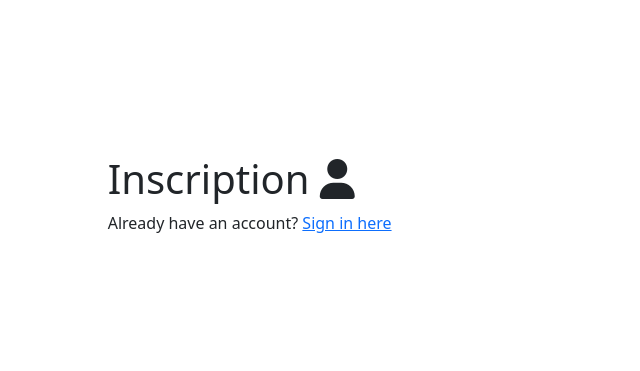
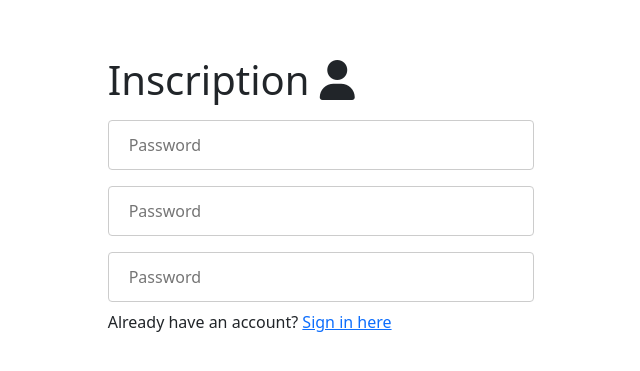
Before and after one commit to mohamedzhioua/ZiwiShop-ecommerce, a React (Create React App) app in the folder client/: page /signup in a window 1280 px wide. Shown: the part 117-488 px from the top of the page, without its empty margins (319-959 px from the left). Built offline with nearby package versions, Linux system fonts and the light colour scheme.

Commit message:
adding the customInput to the signin and signup pages

```diff
--- a/client/src/components/CustomInput/CustomInput.js
+++ b/client/src/components/CustomInput/CustomInput.js
@@ -3,7 +3,7 @@ import '../CustomInput/CustomInput.css'
 function CustomInput() {
   return (
     <div class="form-group">
-    <label for="exampleInputPassword1">Password</label>
+    <label ></label>
     <input type="password"  placeholder="Password" />
   </div>
     )
--- a/client/src/pages/Signin/Signin.js
+++ b/client/src/pages/Signin/Signin.js
@@ -9,8 +9,8 @@ function Signin() {
           Connexion <i class="fa fa-sign-in" aria-hidden="true"></i>
         </h1>
         <form class="form-group">
-        <CustomInput/>
-        <CustomInput/>
+          <CustomInput />
+          <CustomInput />
           <p>
             If you dont have an account,<a href="/SignUp"> Sign up </a> here!
           </p>
--- a/client/src/pages/Signup/Signup.js
+++ b/client/src/pages/Signup/Signup.js
@@ -1,21 +1,25 @@
-import React from 'react'
-import '../Signup/Signup.css'
+import React from "react";
+import CustomInput from "../../components/CustomInput/CustomInput";
+import "../Signup/Signup.css";
 function Signup() {
   return (
+    <div class="signup">
+      <div class="col-lg-4 col-md-6 col-sm-8 mx-auto">
+        <h1>
+          Inscription <i class="fa-solid fa-user"></i>
+        </h1>
+        <form class="form-group">
+          <CustomInput />
+          <CustomInput />
+          <CustomInput />
 
-    <div class="signup">
-    <div class="col-lg-4 col-md-6 col-sm-8 mx-auto">
-       <h1>Inscription <i class="fa-solid fa-user"></i></h1>
-       <form class="form-group" >
-
-
-          <p>Already have an account? <a href="/">Sign in here</a>
+          <p>
+            Already have an account? <a href="/">Sign in here</a>
           </p>
-       </form>
+        </form>
+      </div>
     </div>
- </div>
-
-   )
+  );
 }
 
-export default Signup
+export default Signup;
```
